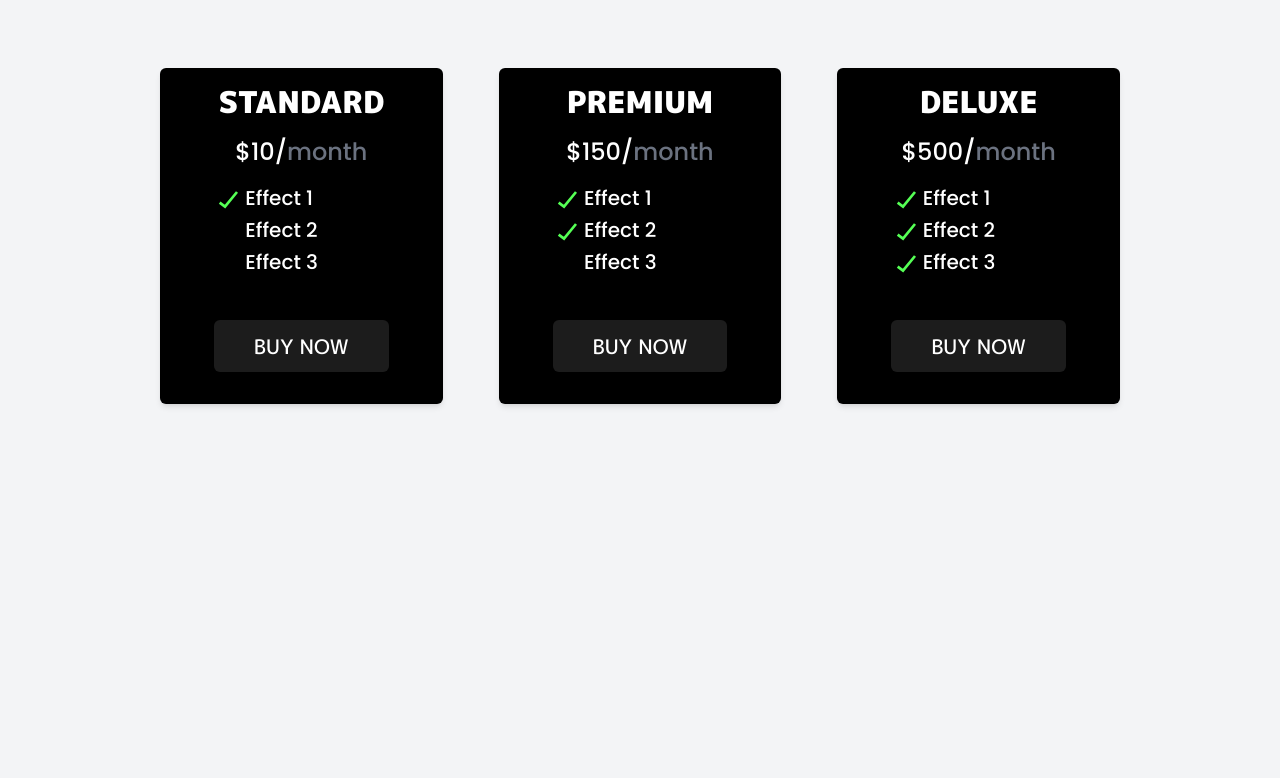
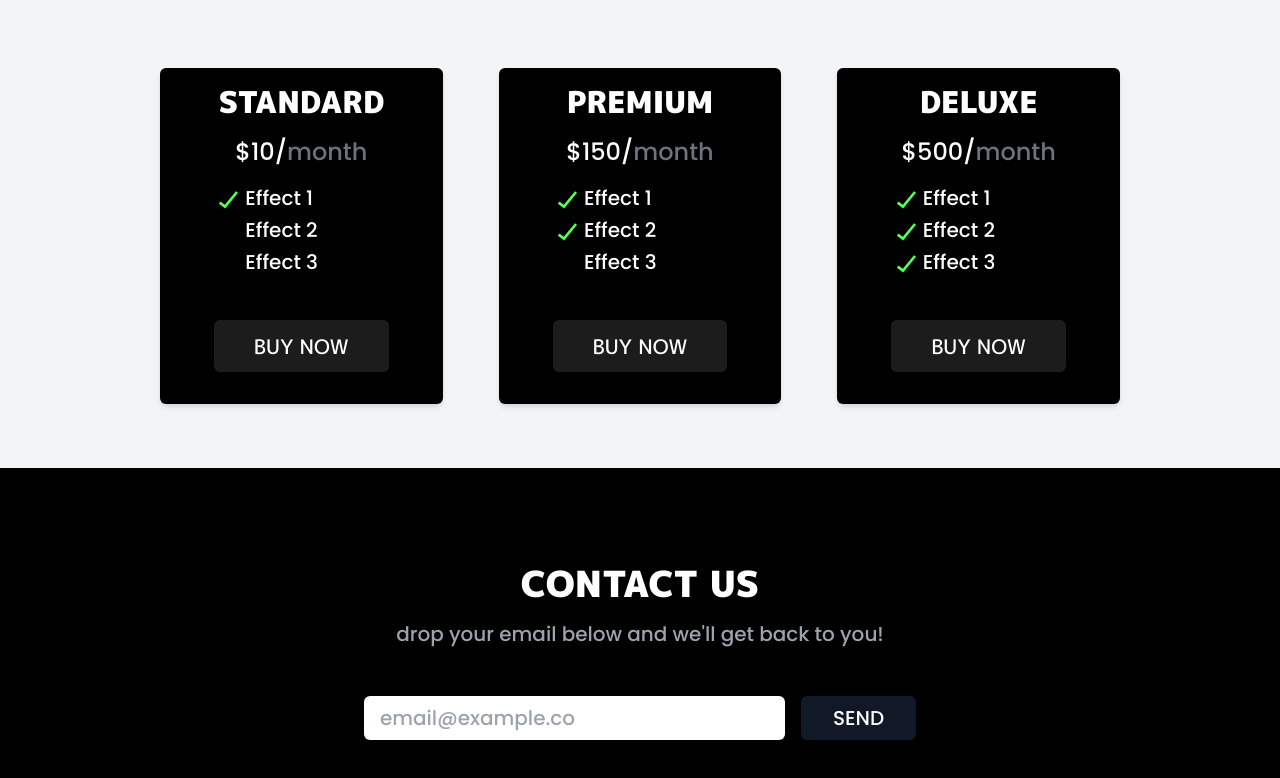
Before and after one commit to Omar-Risi/sparkline, a React (Vite) app: page / in a window 1280 px wide. Shown: the part 1532-2310 px from the top of the page. Before the commit the page ends 2276 px from the top, so only its background shows below. Built offline with nearby package versions, Linux system fonts and the light colour scheme.

Commit message:
Contact Done✅

```diff
--- a/src/App.jsx
+++ b/src/App.jsx
@@ -1,7 +1,8 @@
 import Navigation from "./components/Navigation";
 import Hero from "./components/Hero";
 import About from "./components/About";
-import Packages from "./components/Packages"
+import Packages from "./components/Packages";
+import Contact from "./components/Contact";
 
 function App() {
     return (
@@ -12,6 +13,7 @@ function App() {
                 <Hero />
                 <About />
                 <Packages />
+                <Contact />
             </main>
         </>
     );
--- /dev/null
+++ b/src/components/Contact.jsx
@@ -0,0 +1,15 @@
+function Contact () {
+    return (
+        <section className="bg-black px-12 py-24 mt-16 w-screen flex flex-col items-center" id="contact">
+                <h1 className="font-black font-title text-4xl lg:6xl uppercase text-center text-white">contact us</h1>
+                <p className="font-medium font-sub text-gray-400 text-xl mt-4"> drop your email below and we'll get back to you!</p>
+
+                <div className="flex flex-row gap-4 mt-12">
+                    <input type="text" placeholder="email@example.co" className="px-4 py-2 rounded-md text-xl font-sub font-medium text-black placeholder:text-gray-400" />
+                    <button className="uppercase text-xl text-white bg-gray-900 px-8 py-2 rounded-md font-medium ease-in-out duration-200 hover:bg-white hover:text-black focus:text-black focus:bg-white"> send </button>
+                </div>
+        </section>
+    )
+}
+
+export default Contact;
--- a/src/components/Packages.jsx
+++ b/src/components/Packages.jsx
@@ -25,10 +25,10 @@ function Packages() {
     }
 
     return(
-        <section className="h-screen flex flex-col items-center mt-24 w-screen" id="packages">
+        <section className="flex flex-col items-center mt-24 w-screen" id="packages">
             <h1 className="font-title font-black text-4xl lg:text-6xl">OUR PACKAGES</h1>
 
-            <div className="grid w-3/4 grid-rows-3 lg:grid-cols-3 mt-16 gap-14">
+            <div className="grid w-3/4 grid-rows-3 lg:grid-rows-none lg:grid-cols-3 mt-16 gap-14">
                 <Package packageName={"Standard"} packagePrice={"$10"}>
                     <PackageEffect effectName={"Effect 1"} checked={true} />
                     <PackageEffect effectName={"Effect 2"} checked={false} />
```
